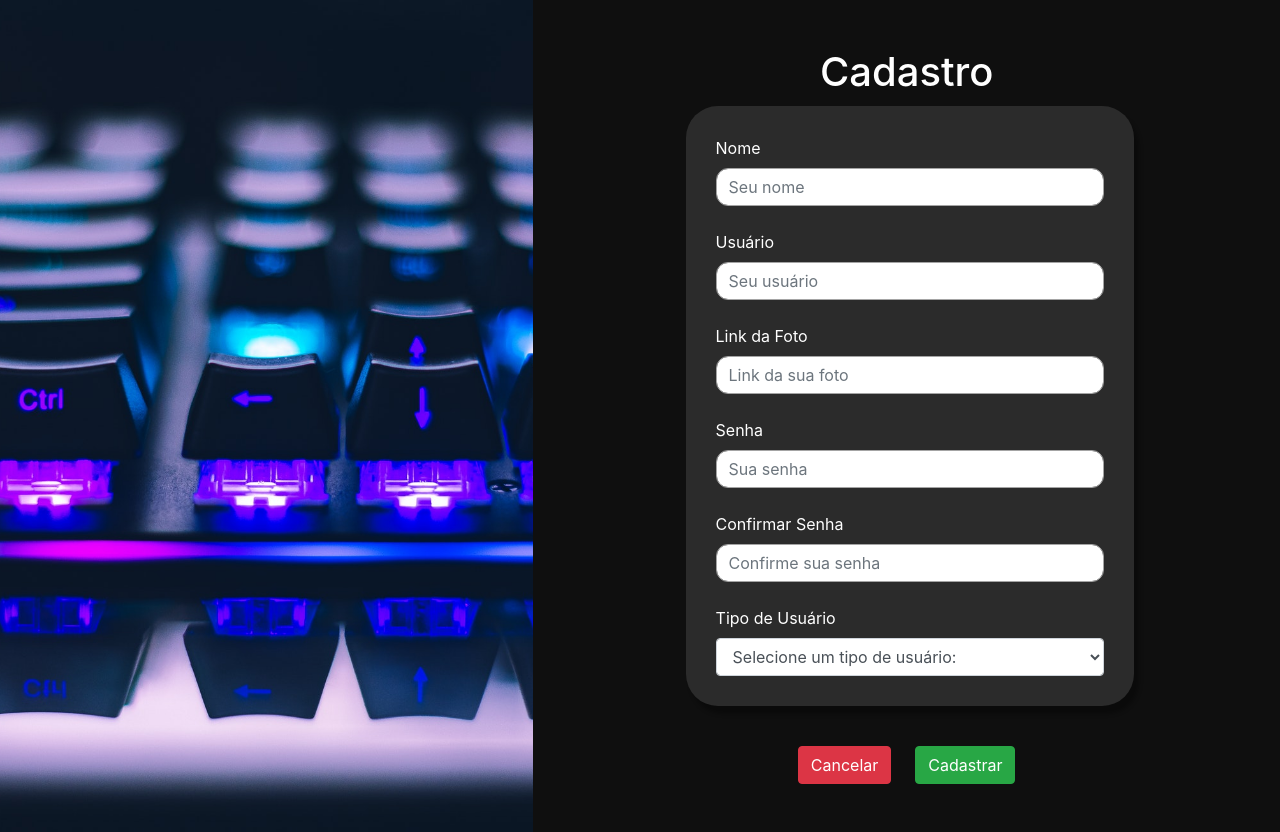
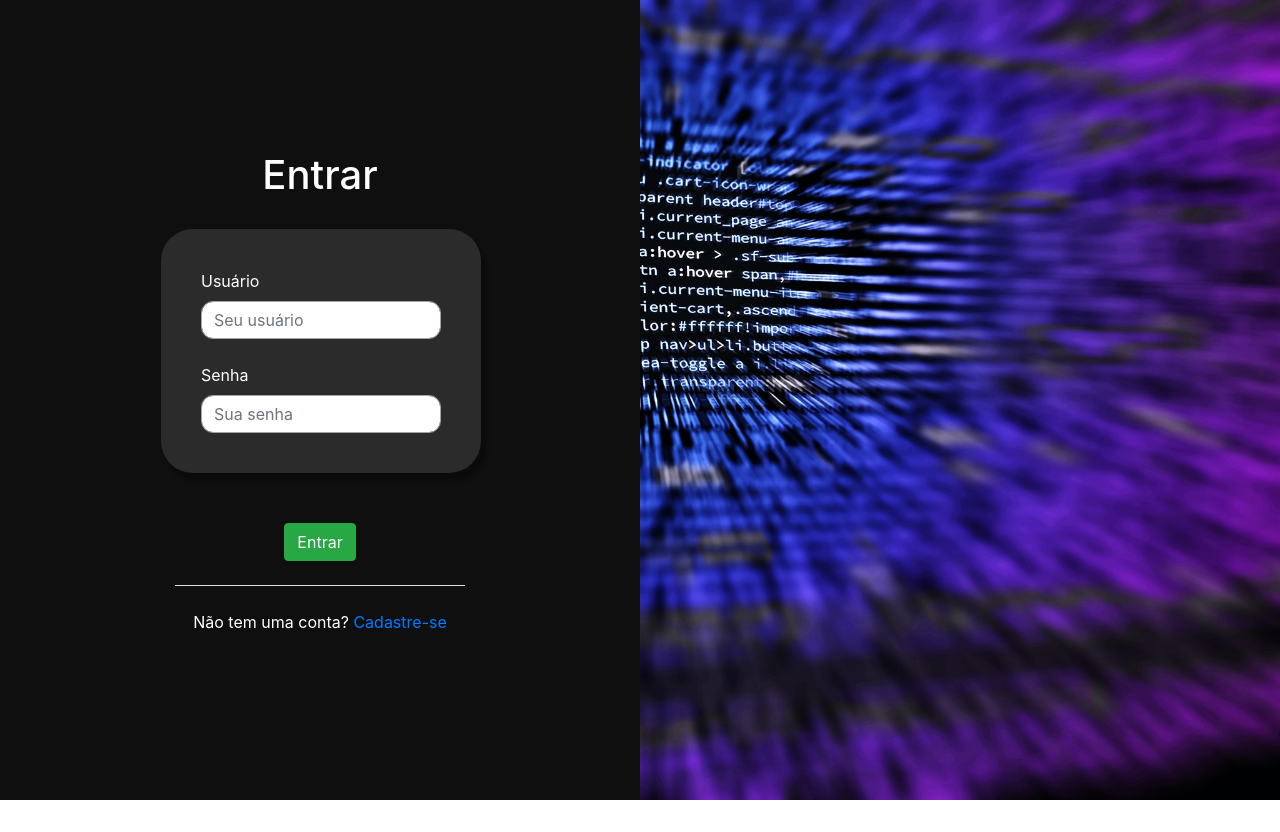
Before and after one commit to davansep/BlogDavanse_Frontend, an Angular app: page /entrar in a window 1280 px wide. Before the commit this address led to /. After the commit the page ends 800 px from the top, so only its background shows below. Built offline with nearby package versions, Linux system fonts and the light colour scheme.

Commit message:
[Task ANGULAR: CREATE rotas] 31.10.2021

```diff
--- a/src/app/app-routing.module.ts
+++ b/src/app/app-routing.module.ts
@@ -1,7 +1,16 @@
 import { NgModule } from '@angular/core';
 import { RouterModule, Routes } from '@angular/router';
+import { CadastrarComponent } from './cadastrar/cadastrar.component';
+import { EntrarComponent } from './entrar/entrar.component';
 
-const routes: Routes = [];
+const routes: Routes = [
+
+  {path:'', redirectTo:'entrar', pathMatch: 'full'},
+
+  {path:'entrar', component: EntrarComponent},
+  {path:'cadastrar', component: CadastrarComponent}
+
+];
 
 @NgModule({
   imports: [RouterModule.forRoot(routes)],
--- a/src/app/app.component.html
+++ b/src/app/app.component.html
@@ -1,2 +1 @@
 <router-outlet></router-outlet>
-<app-cadastrar></app-cadastrar>
--- a/src/app/cadastrar/cadastrar.component.html
+++ b/src/app/cadastrar/cadastrar.component.html
@@ -61,7 +61,7 @@
           </div>
 
           <div class="d-flex justify-content-center">
-            <button type="submit" class="btn btn-danger mr-4">Cancelar</button>
+            <button type="submit" class="btn btn-danger mr-4" routerLink='/entrar'>Cancelar</button>
             <button type="submit" class="btn btn-success">Cadastrar</button>
           </div>
         </div>
--- a/src/app/entrar/entrar.component.html
+++ b/src/app/entrar/entrar.component.html
@@ -21,7 +21,7 @@
                     <hr class="mt-4 mb-4 bg-light">
 
                     <p class="text-center text-white">Não tem uma conta?
-                        <a href="">Cadastre-se</a>
+                        <a routerLink='/cadastrar'>Cadastre-se</a>
                     </p>
                 </div>
             </div>
```
